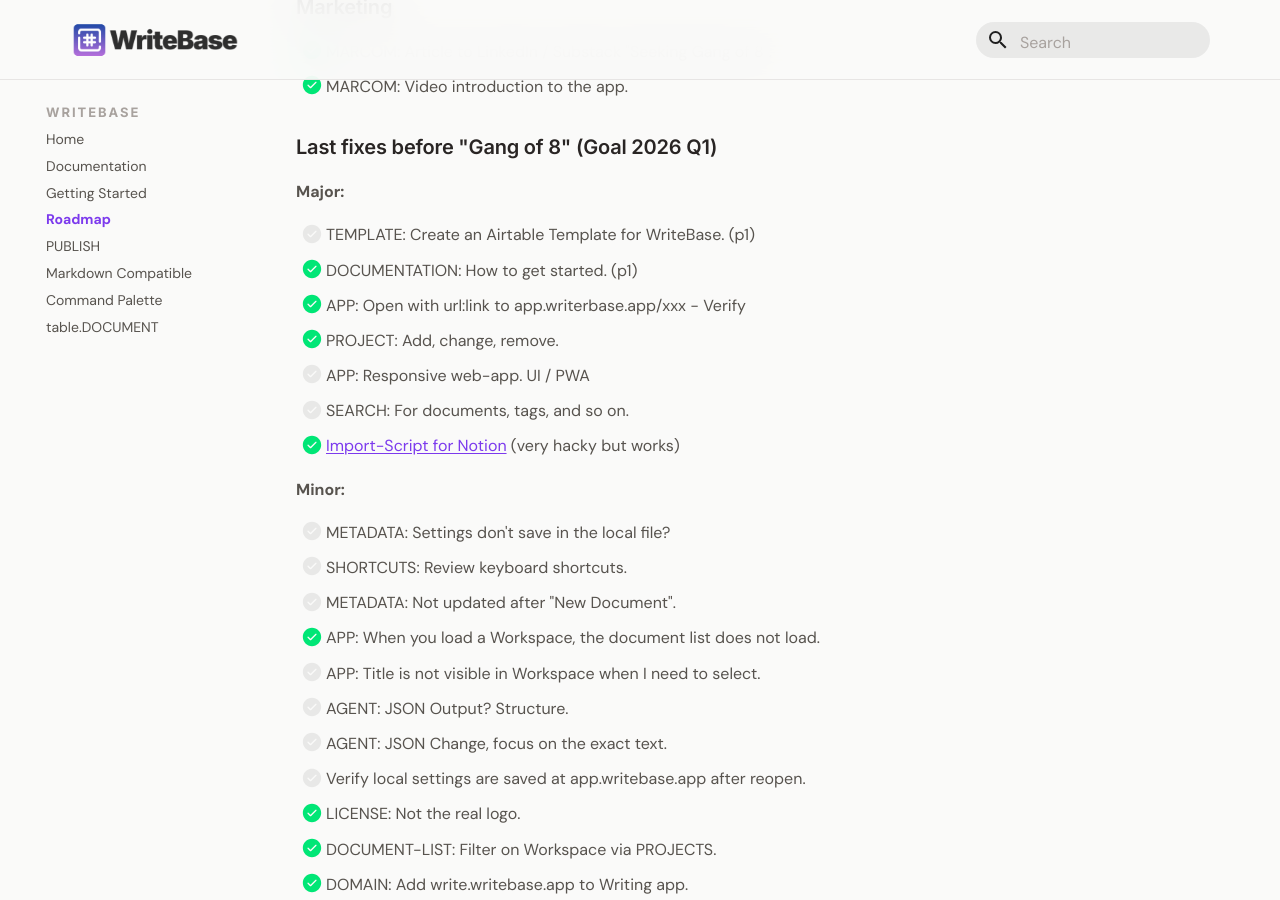
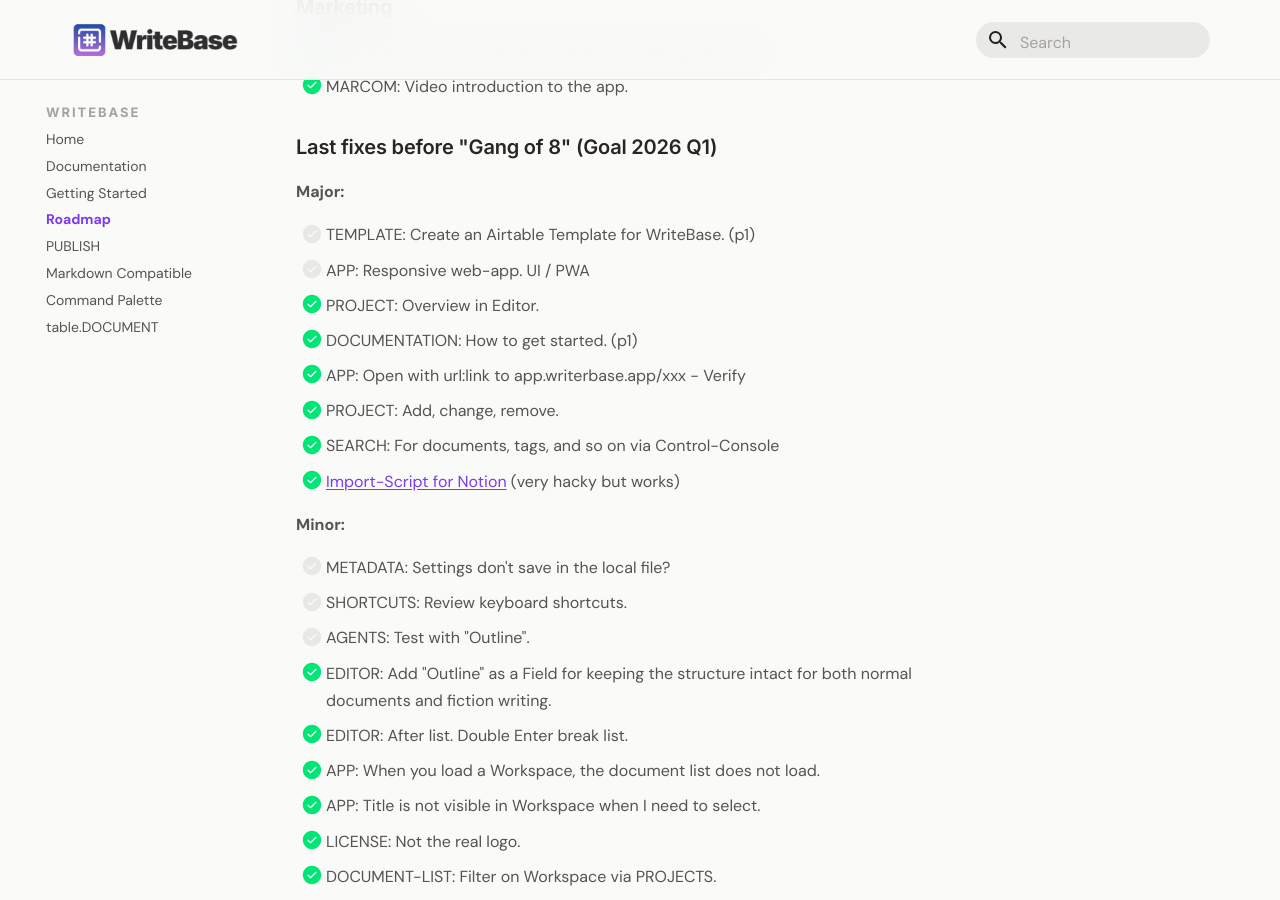
Before and after one commit to larssonhthomas-afk/writebase-docs, an MkDocs documentation site: the page built from docs/009-roadmap.md, in a window 1280 px wide and 900 px high, scrolled down 415 px. Built offline with MkDocs 1.6.1 and Material for MkDocs 9.7.7, drawn with Linux system fonts in a browser that asks for light colours; some web fonts are replaced; some of the changed text lies outside the part shown.

Commit message:
Update 009-roadmap.md

```diff
--- a/docs/009-roadmap.md
+++ b/docs/009-roadmap.md
@@ -25,24 +25,27 @@ This Backlog has a priority 1-3.
 **Major:**
 
 - [ ] TEMPLATE: Create an Airtable Template for WriteBase. (p1)
+- [ ] APP: Responsive web-app. UI / PWA
+
+
+
+- [x] PROJECT: Overview in Editor.
 - [x] DOCUMENTATION: How to get started. (p1)
 - [x] APP: Open with url:link to app.writerbase.app/xxx - Verify
 - [x] PROJECT: Add, change, remove.
-- [ ] APP: Responsive web-app. UI / PWA
-- [ ] SEARCH: For documents, tags, and so on.
+- [x] SEARCH: For documents, tags, and so on via Control-Console
 - [x] [Import-Script for Notion](https://github.com/larssonhthomas-afk/WriteBase-Notion_Import) (very hacky but works)
 
 **Minor:**
 
 - [ ] METADATA: Settings don't save in the local file?
 - [ ] SHORTCUTS: Review keyboard shortcuts.
-- [ ] METADATA: Not updated after "New Document".
+- [ ] AGENTS: Test with "Outline".
+
+- [x] EDITOR: Add "Outline" as a Field for keeping the structure intact for both normal documents and fiction writing.
+- [x] EDITOR: After list. Double Enter break list.
 - [x] APP: When you load a Workspace, the document list does not load.
-- [ ] APP: Title is not visible in Workspace when I need to select.
-- [ ] AGENT: JSON Output? Structure.
-- [ ] AGENT: JSON Change, focus on the exact text.
-- [ ] Verify local settings are saved at app.writebase.app after reopen.
-
+- [x] APP: Title is not visible in Workspace when I need to select.
 - [x] LICENSE: Not the real logo.
 - [x] DOCUMENT-LIST: Filter on Workspace via PROJECTS.
 - [x] DOMAIN: Add write.writebase.app to Writing app.
@@ -70,9 +73,10 @@ This is not a bucket list. But for now, our best guess.
 
 ## Backlog
 
-- [ ] / as a command (CTRL+K)?
+- [x] / as a command (⌘J) - Opens Command Pallet.
+- [ ] WordCount & Goals - For document, project (books).
 - [ ] Cross-search, use embeddings per document.
-- [ ] Reference Database
+- [ ] REFERENCE: Create a function and use the TABLE similar to ASSET.
 - [ ] Auto-reference similar job.
 - [x] Notes,  connected to a Doc
 - [ ] Node,  visualization
```
